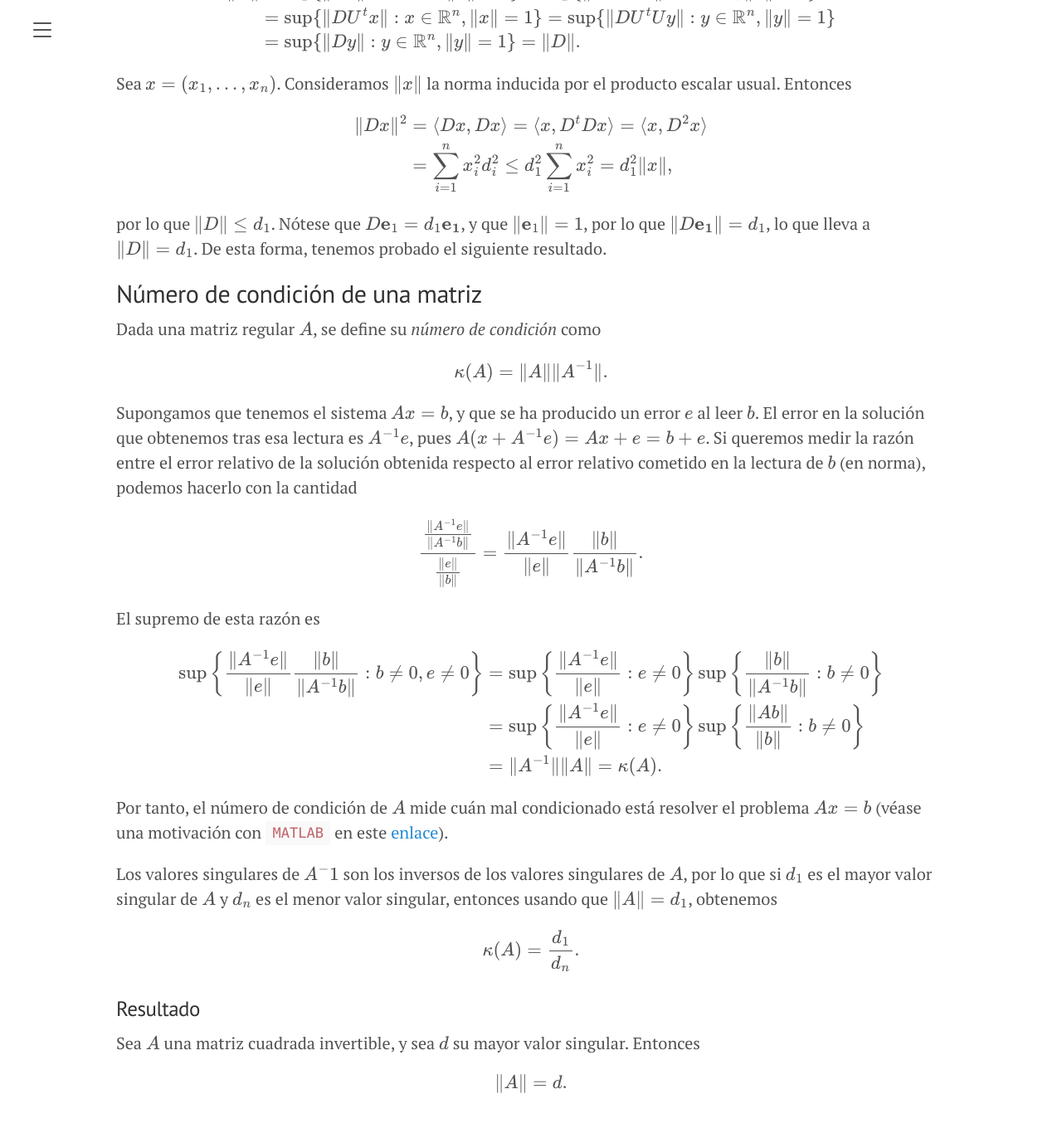
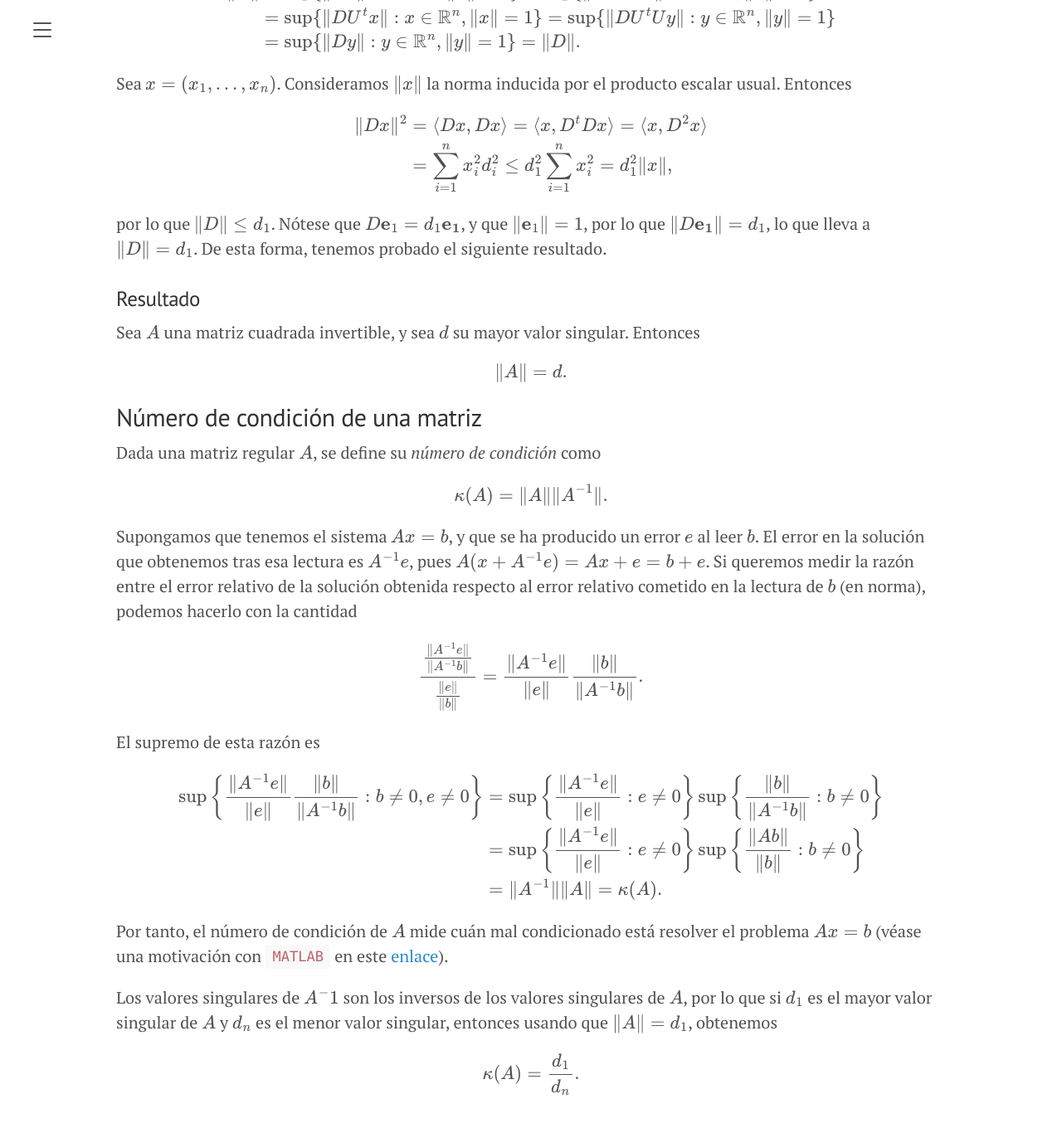
Before and after one commit to pedritomelenas/Algebra-Lineal, a Jekyll site: the page built from 6-descomposicion-diagonalizacion.md, in a window 1280 px wide and 1400 px high, scrolled down 16990 px. Shown: the top 1360 px of the window at 83% size. Built offline with Jekyll 4.4.1, drawn with Linux system fonts in a browser that asks for light colours; part of the change alters nothing that is shown.

```diff
--- a/6-descomposicion-diagonalizacion.md
+++ b/6-descomposicion-diagonalizacion.md
@@ -745,6 +745,19 @@ $$
 
 por lo que $\Vert D\Vert \le d_1$. Nótese que $D\mathbf{e}_1=d_1\mathbf{e_1}$, y que $\Vert \mathbf{e}_1\Vert =1$, por lo que $\Vert D \mathbf{e_1}\Vert =d_1$, lo que lleva a $\Vert D\Vert=d_1$. De esta forma, tenemos probado el siguiente resultado.
 
+
+### Resultado
+
+Sea $A$ una matriz cuadrada invertible, y sea $d$ su mayor valor singular. Entonces
+
+
+$$
+\Vert A\Vert = d.
+$$
+
+
+
+
 ## Número de condición de una matriz
 
 Dada una matriz regular $A$, se define su *número de condición* como
@@ -777,13 +790,3 @@ Los valores singulares de $A^-1$ son los inversos de los valores singulares de $
 $$
 \kappa(A)=\frac{d_1}{d_n}.
 $$
-
-
-
-### Resultado
-
-Sea $A$ una matriz cuadrada invertible, y sea $d$ su mayor valor singular. Entonces
-
-$$
-\Vert A\Vert = d.
-$$
```
